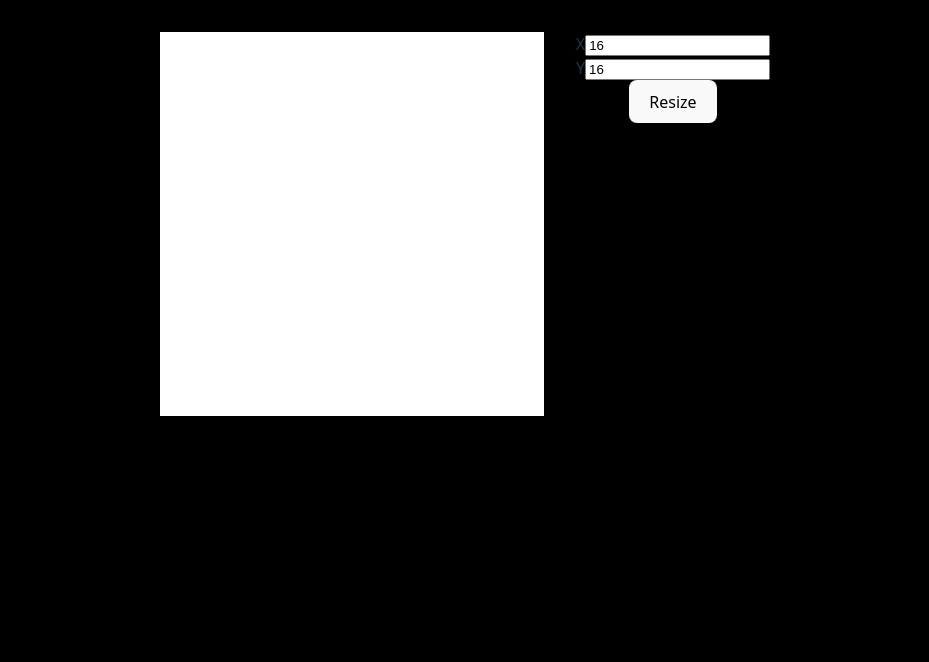
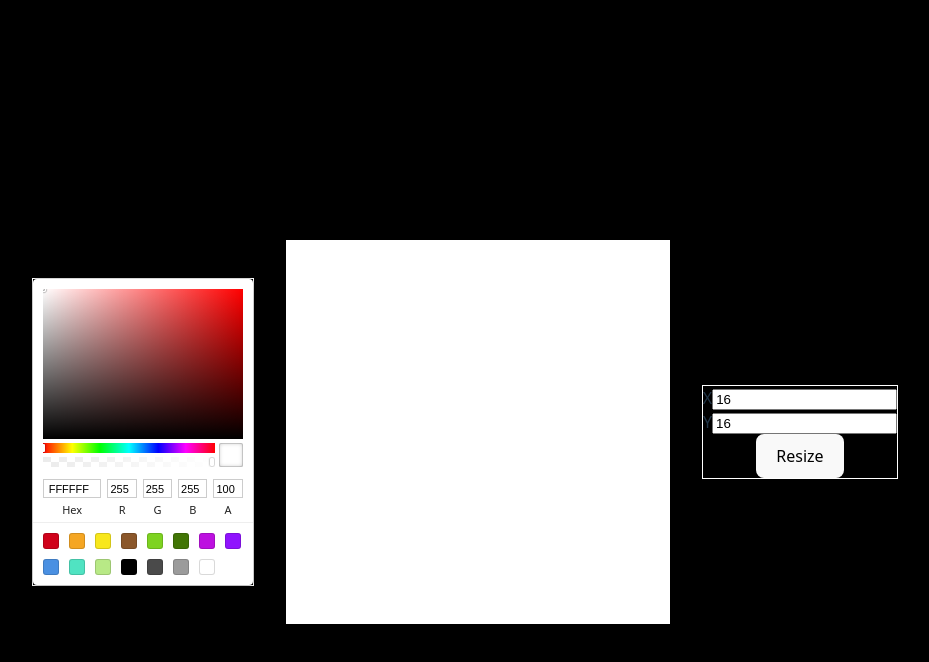
Before and after one commit to Leonardo-chagas/Pixel-Art-App, a React (Vite) app: page / in a window 1280 px wide. Shown: the top 662 px of the page, without its empty margins (175-1104 px from the left). Built offline with nearby package versions, Linux system fonts and the light colour scheme.

Commit message:
adicionou sketch picker de react color para escolher a cor e colorir os pixels, adicionou container.css para mudar o estilo de containers gerais

```diff
--- a/package.json
+++ b/package.json
@@ -10,6 +10,9 @@
     "preview": "vite preview"
   },
   "dependencies": {
+    "@fortawesome/fontawesome-svg-core": "^7.1.0",
+    "@fortawesome/free-regular-svg-icons": "^7.1.0",
+    "@fortawesome/free-solid-svg-icons": "^7.1.0",
     "react": "^19.1.1",
     "react-color": "^2.19.3",
     "react-dom": "^19.1.1"
@@ -18,6 +21,7 @@
     "@eslint/js": "^9.36.0",
     "@types/node": "^24.6.0",
     "@types/react": "^19.1.16",
+    "@types/react-color": "^3.0.13",
     "@types/react-dom": "^19.1.9",
     "@vitejs/plugin-react": "^5.0.4",
     "eslint": "^9.36.0",
--- a/src/App.css
+++ b/src/App.css
@@ -9,6 +9,7 @@ main {
   display: flex;
   flex-direction: row;
   justify-content: center;
+  align-items: center;
   gap: 2rem;
   min-height: 100vh;
 }
--- a/src/App.tsx
+++ b/src/App.tsx
@@ -14,13 +14,13 @@ function App() {
     setHeight(y);
   }
 
-  const changeColor = (color:string) => {
-    setSelectedColor(color);
+  const changeColor = (color:{hex:string}) => {
+    setSelectedColor(color.hex);
   }
 
   return (
     <main>
-      <Tools/>
+      <Tools changeColor={changeColor} selectedColor={selectedColor}/>
       <Canvas width={width} height={height} selectedColor={selectedColor}/>
       <Actions changeSize={changeSize}/>
     </main>
--- a/src/assets/components/Actions.tsx
+++ b/src/assets/components/Actions.tsx
@@ -1,4 +1,5 @@
 import '../css/Actions.css'
+import '../css/Container.css'
 import { useState } from 'react'
 
 type ActionsProps = {
@@ -20,7 +21,7 @@ function Actions({changeSize}:ActionsProps){
     }
 
     return(
-        <div>
+        <div className='menu'>
             <div>
                 <div>
                     <span>X</span>
--- a/src/assets/components/Tools.tsx
+++ b/src/assets/components/Tools.tsx
@@ -1,9 +1,20 @@
 import '../css/Tools.css'
+import '../css/Container.css'
+import {SketchPicker, type ColorChangeHandler} from 'react-color'
 
-function Tools(){
+type ToolsProps = {
+    changeColor: ColorChangeHandler,
+    selectedColor: string
+}
+
+function Tools({changeColor, selectedColor}:ToolsProps){
     return(
-        <>
-        </>
+        <div className='menu'>
+            <div>
+
+            </div>
+            <SketchPicker color={selectedColor} onChangeComplete={changeColor}/>
+        </div>
     )
 }
 
--- /dev/null
+++ b/src/assets/css/Container.css
@@ -0,0 +1,5 @@
+.menu {
+    border: 1px white solid;
+    display: flex;
+    flex-direction: column;
+}
```
Also changed, not shown: 1 other file (tests, documents, lock files or other folders).
